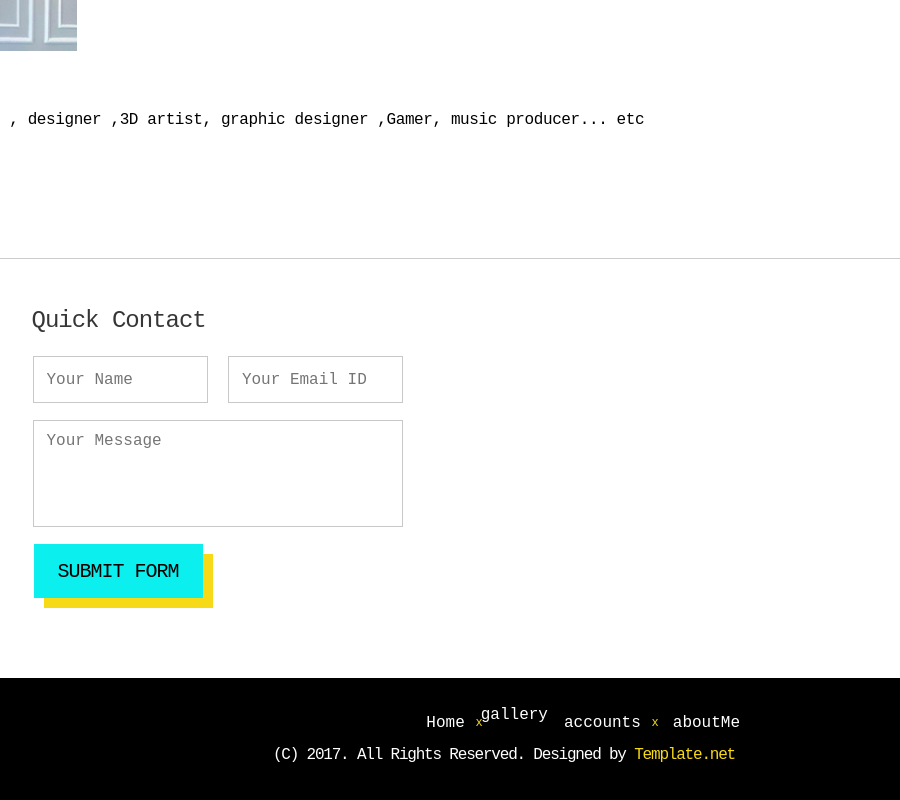
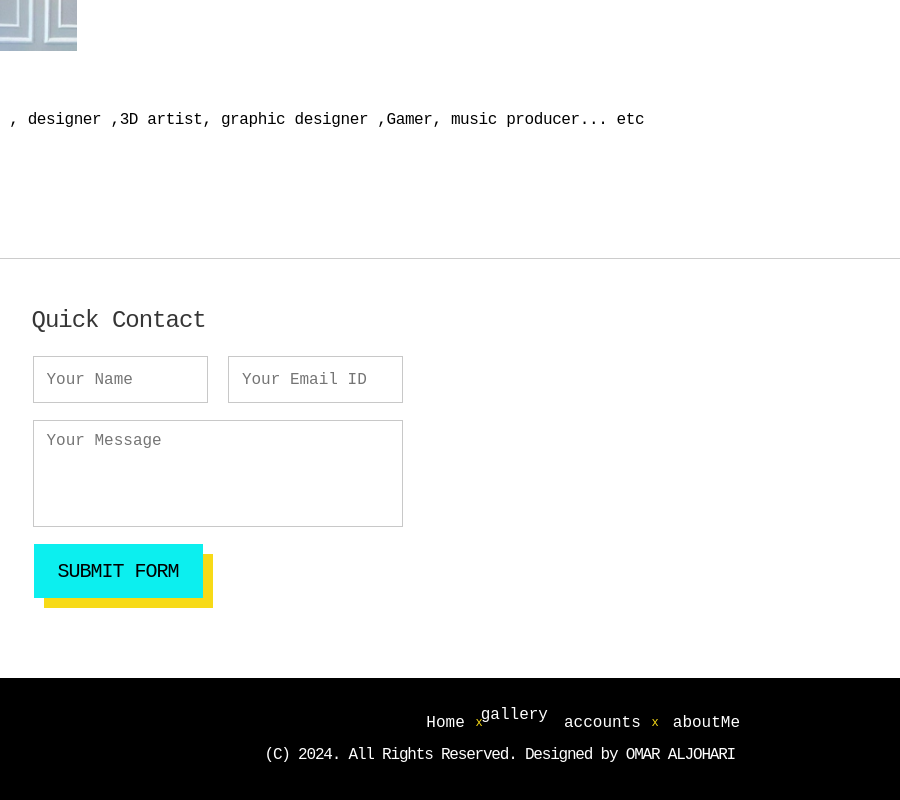
Before and after one commit to omar120120XXX/omar120120, a plain HTML site: page about.html in a window 1280 px wide. Shown: the part 825-1625 px from the top of the page, 380-1280 px from the left. Drawn offline with nearby package versions, Linux system fonts and the light colour scheme; files whose address does not match are found by name; a web font is replaced by a local one.

Commit message:
Add files via upload

```diff
--- a/about.html
+++ b/about.html
@@ -146,9 +146,8 @@
                                 <a href="about.html" class="nav-link">aboutMe</a>
                             </li>
                             <li>
-                                <p>(C) 2017. All Rights Reserved. Designed by
-                                    <a href="https://www.template.net/editable/websites/html5">Template.net</a>
-                                </p>
+                                <p>(C) 2024. All Rights Reserved. Designed by OMAR ALJOHARI</p>
+
                             </li>
                         </ul>
                     </div>
```
